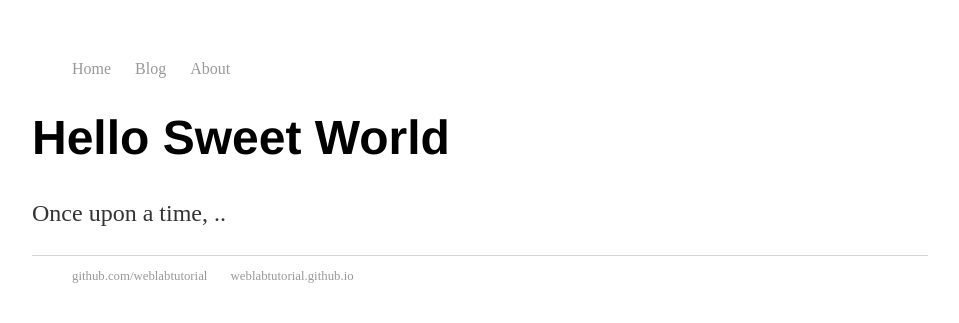
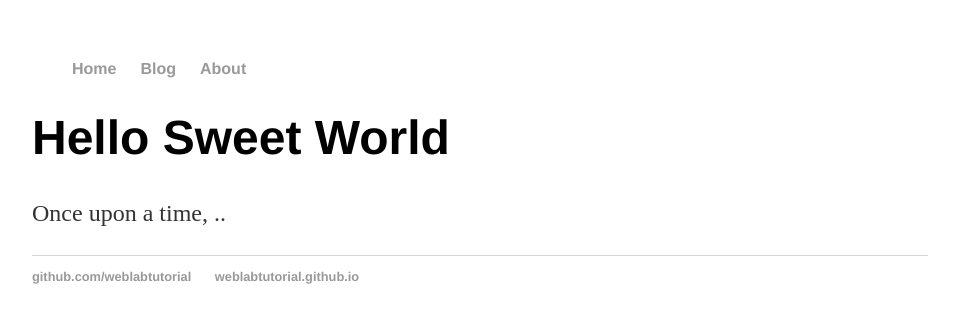
Before and after one commit to SaurabhGN/SaurabhGN.github.io, a Jekyll site: the page built from index.html, in a window 1280 px wide. Shown: the top 323 px of the page, without its empty margins (160-1119 px from the left). Built offline with Jekyll 4.4.1, drawn with Linux system fonts in a browser that asks for light colours.

Commit message:
Update main.css

```diff
--- a/css/main.css
+++ b/css/main.css
@@ -17,6 +17,13 @@ p{
 footer{
   border-top:1px solid #d5d5d5;
   font-size: .8em;
+}
+
+nav ul li, footer ul{
+  font-family: 'Helvetica','Arial','Sans-Serif';
+  padding: 0px;
+  list-style: none;
+  font-weight: bold;
 }
 
 nav ul li, footer ul li{
```
